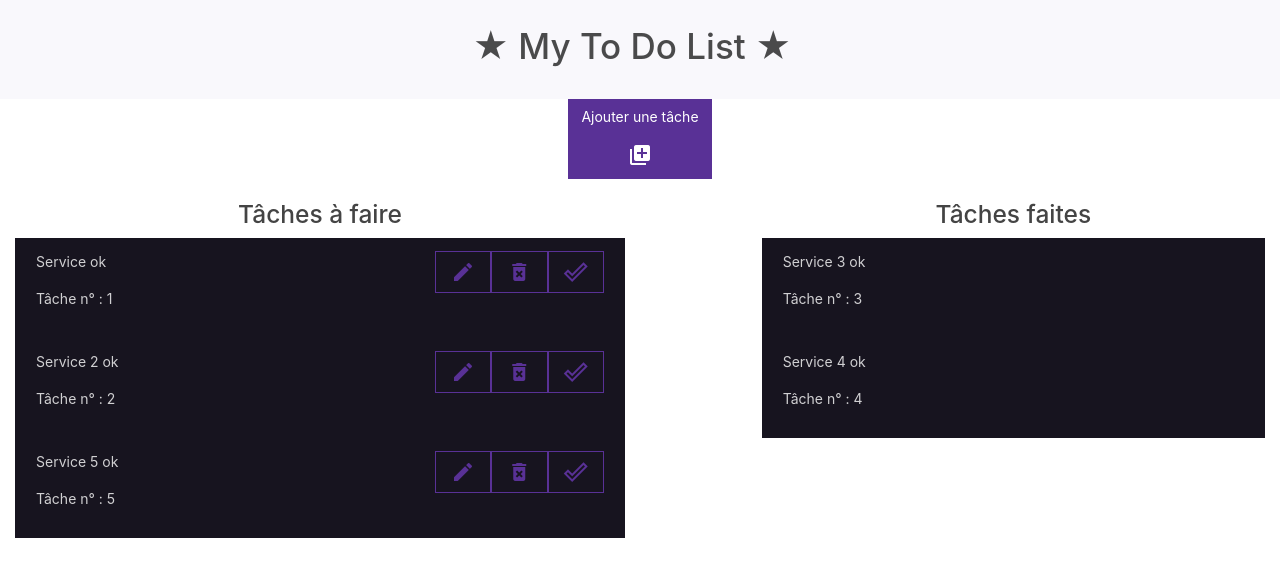
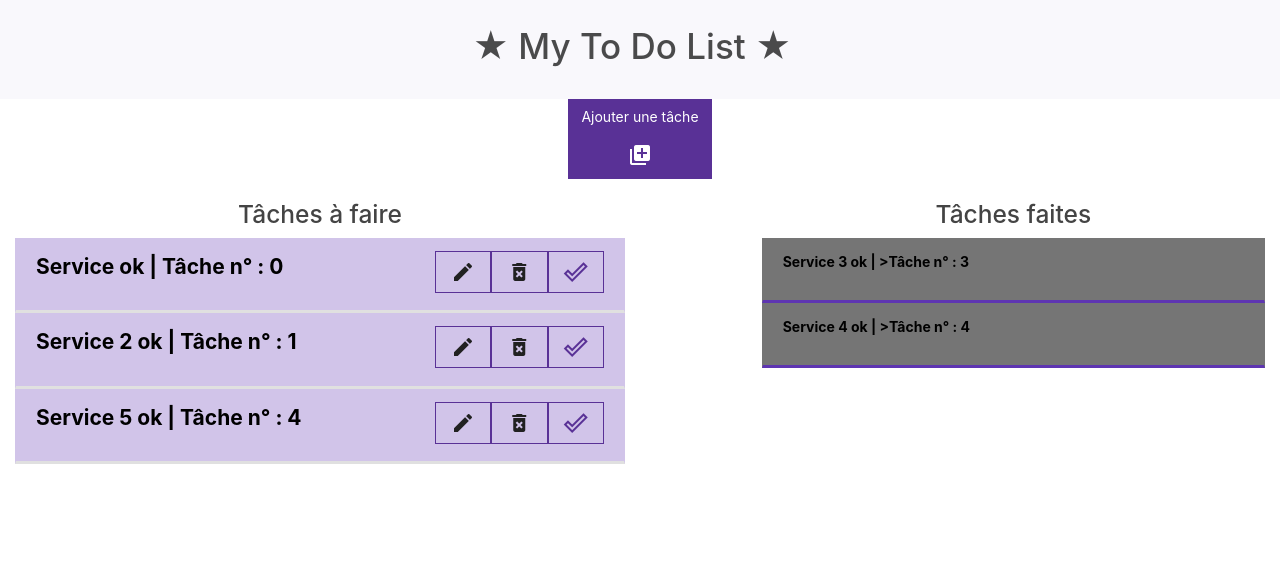
Before and after one commit to Sandra-I/to-do-list, an Angular app: page / in a window 1280 px wide. Shown: the top 576 px of the page. Built offline with nearby package versions, Linux system fonts and the light colour scheme.

Commit message:
Delete ok

```diff
--- a/src/app/add-task/add-task.component.html
+++ b/src/app/add-task/add-task.component.html
@@ -21,7 +21,7 @@
             <div class="form-group row">
               <label for="taskToAdd" class="col-12 col-md-2 col-form-label">Nouvelle tâche :</label>
               <div class="col-12 col-md-9">
-                <input type="text" class="form-control" id="taskToAdd" name="taskToAdd" aria-describedby="taskFieldHelp" placeholder="Une tâche à faire" required ngModel>
+                <input type="text" class="form-control" id="taskToAdd" name="taskToAdd" aria-describedby="taskFieldHelp" placeholder="Une tâche à faire" required [(ngModel)]="taskToAdd">
               </div>
               <button type="submit" class="btn btn-primary col-12 col-md-1" [disabled]="f.invalid">Ajouter</button>
             </div>
--- a/src/app/add-task/add-task.component.ts
+++ b/src/app/add-task/add-task.component.ts
@@ -27,6 +27,7 @@ export class AddTaskComponent implements OnInit {
   public onAddTask(form: NgForm): void {
     this.taskToAdd = form.value['taskToAdd'];
     this.taskService.addTaskToDo(this.taskToAdd);
+    this.taskToAdd = '';
     console.log(this.taskService.getTaskArray());
   }
 
--- a/src/app/service/task.service.ts
+++ b/src/app/service/task.service.ts
@@ -48,15 +48,19 @@ export class TaskService {
     this.taskArray.push(newTask);
   }
 
-  editTask(str: string, i: number) {
-    return this.taskArray.find[i].name = str;
+  editTask(str: string, id: number) {
+    return this.taskArray.find[id].name = str;
   }
 
-  deleteTask(i: number) {
-    console.log(this.taskArray.splice(i));
+  // Méthode pour supprimer une tâche définitivement de la liste à faire
+  // Penser à rajouter une alerte pour confirmer le choix
+  deleteTask(id: number) {
+    this.taskArray.splice(id, 1);
+    console.log(this.taskArray);
   }
 
-  doneTaskStatus(i: number) {
-    return this.taskArray.find[i].doneStatus = true;
+  // Méthode pour changer le statut d'un tâche à vrai (donc à true)
+  doneTaskStatus(id: number) {
+    this.taskArray.find[id].doneStatus = true;
   }
 }
--- a/src/app/task-done/task-done.component.html
+++ b/src/app/task-done/task-done.component.html
@@ -1,6 +1,5 @@
 <li
  class="list-group-item"
  *ngIf="status">
- <p>{{name}}</p>
- <p>Tâche n° : {{id}}</p>
+ <p>{{name}} | >Tâche n° : {{id}}</p>
 </li>
--- a/src/app/task-done/task-done.component.scss
+++ b/src/app/task-done/task-done.component.scss
@@ -1,3 +1,14 @@
 li {
-  list-style-type: square;
+  list-style: none;
 }
+
+.list-group-item {
+  background-color: #757575 !important;
+  border-bottom: medium solid #5E35B1 !important;
+}
+
+p {
+  color: #000000;
+  font-size: 1em !important;
+  font-weight: bold;
+}
--- a/src/app/task-to-do/task-to-do.component.html
+++ b/src/app/task-to-do/task-to-do.component.html
@@ -1,8 +1,8 @@
 <li *ngIf="!status" class="list-group-item">
   <div class="row">
+
     <div class="col-sm-8">
-      <p>{{name}}</p>
-      <p>Tâche n° : {{id}}</p>
+      <p>{{name}} | Tâche n° : {{id}}</p>
     </div>
 
     <!-- Penser à gèrer l'affichage de ce bloc si tâche ajoutée -->
@@ -12,13 +12,16 @@
        type="button" class="btn btn-outline-primary btn-lg col-sm-4"><i class="material-icons d-flex justify-content-center">
         edit
       </i></button>
-      <!-- Bouton Supprimer -->
+
+      <!-- Bouton supprimer tâche -->
       <button
-       type="button" class="btn btn-outline-primary btn-lg col-sm-4"><i class="material-icons d-flex justify-content-center">
+       type="button" class="btn btn-outline-primary btn-lg col-sm-4"
+       (click)="removeTask(id)"><i class="material-icons d-flex justify-content-center">
         delete_forever
       </i></button>
-      <!-- Bouton Tâche faite -->
-      <button type="button" class="btn btn-outline-primary btn-lg col-sm-4"><i class="material-icons d-flex justify-content-center">
+
+      <!-- Bouton tâche faite -->
+      <button type="button" class="btn btn-outline-primary btn-lg col-sm-4" id="lastButton" ><i class="material-icons d-flex justify-content-center">
         done_outline
       </i></button>
     </div>
--- a/src/app/task-to-do/task-to-do.component.scss
+++ b/src/app/task-to-do/task-to-do.component.scss
@@ -1,3 +1,18 @@
 li {
   list-style: none;
 }
+
+.list-group-item {
+  background-color: #D1C4E9 !important;
+  border-bottom: medium solid #E0E0E0 !important;
+}
+
+p {
+  color: black;
+  font-size: 1.5em !important;
+  font-weight: bold;
+}
+
+button:not(#lastButton) {
+  color: #212121;
+}
--- a/src/app/task-to-do/task-to-do.component.ts
+++ b/src/app/task-to-do/task-to-do.component.ts
@@ -12,9 +12,19 @@ export class TaskToDoComponent implements OnInit {
   @Input() status: string;
   @Input() id: number;
 
-  constructor() { }
+  constructor(private taskService: TaskService) { }
 
   ngOnInit(): void {
   }
 
+  // Méthode pour changer le statut d'une tâche
+  changeStatus(id: number) {
+    this.taskService.doneTaskStatus(id);
+  }
+
+  // Méthode pour supprimer une tâche de la liste
+  removeTask(id: number) {
+    this.taskService.deleteTask(id);
+  }
+
 }
--- a/src/app/to-do-tasks-list/to-do-tasks-list.component.html
+++ b/src/app/to-do-tasks-list/to-do-tasks-list.component.html
@@ -7,13 +7,14 @@
 <div class="row">
   <div class="col-sm-12">
     <ul class="list-group list-group-flush">
-
       <tdl-task-to-do
        *ngFor="let task of taskArray; let i = index"
        [name]="task.name"
        [status]="task.doneStatus"
-       [id]="task.id"></tdl-task-to-do>
-
+       [id]="i"></tdl-task-to-do>
     </ul>
   </div>
 </div>
+
+<!-- A intégrer -->
+<!-- <p *ngIf="taskArray.length<0">Aucune tâche à réaliser pour le moment !</p> -->
--- a/src/app/to-do-tasks-list/to-do-tasks-list.component.ts
+++ b/src/app/to-do-tasks-list/to-do-tasks-list.component.ts
@@ -8,14 +8,16 @@ import { TaskService } from '../service/task.service';
 })
 export class ToDoTasksListComponent implements OnInit {
 
+  // Titre du compo
   title = 'Tâches à faire';
 
+  // Attribut où on va stocker le tableau récupérer du service
   taskArray: any[];
 
   constructor(private taskService: TaskService) { }
 
+  // A la création du compo on récupère le tableau de tâches
   ngOnInit(): void {
-    // this.taskName = "Aucune tâche à réaliser pour le moment !";
     this.taskArray = this.taskService.getTaskArray();
   }
 
```
